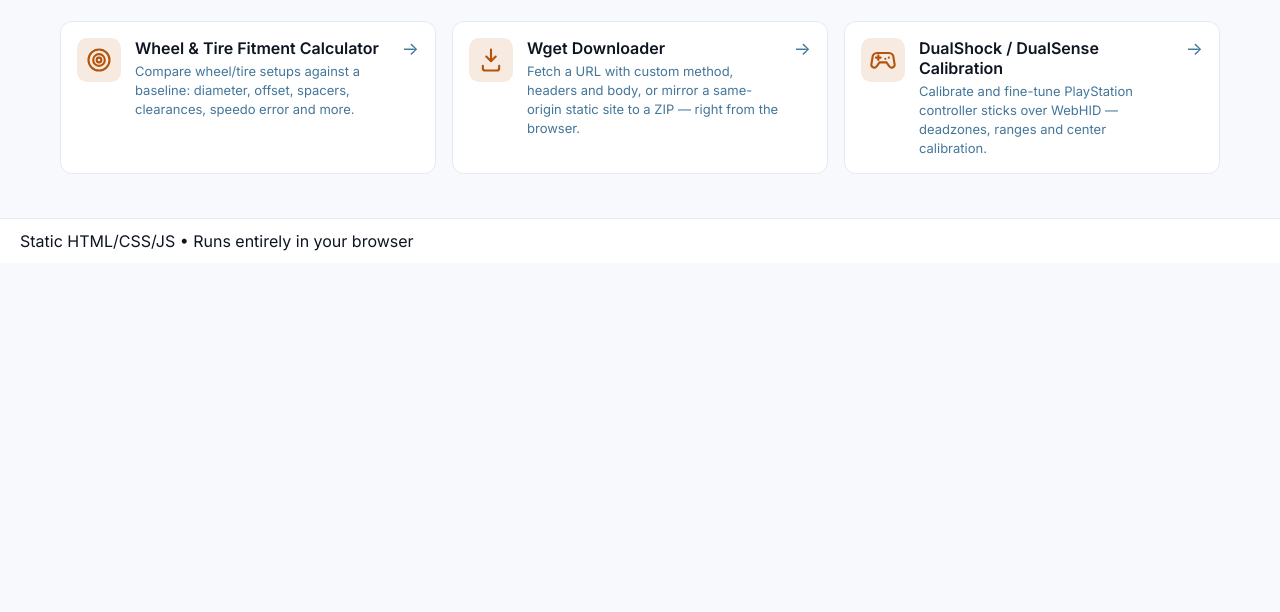
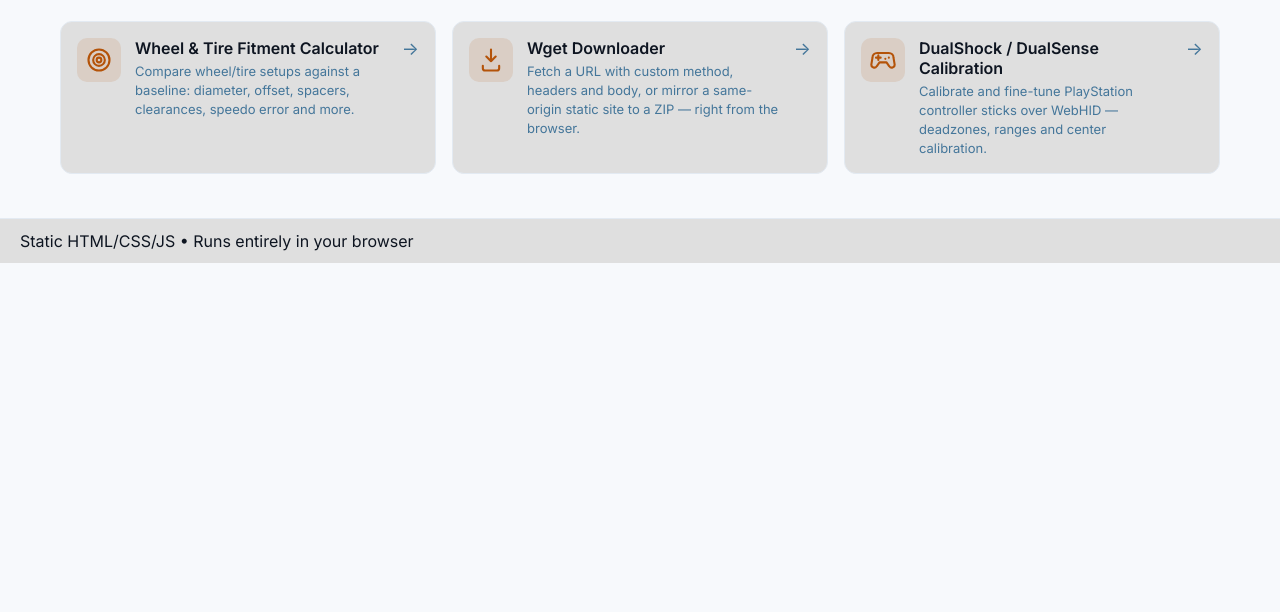
Before and after one commit to uae2000uae/ToolMeUp, a plain HTML site: page index.html in a window 1280 px wide. Shown: the part 188-800 px from the top of the page. Drawn offline with Linux system fonts and the light colour scheme.

Commit message:
Version 1.1.1

```diff
--- a/styles.css
+++ b/styles.css
@@ -15,7 +15,7 @@ html[data-theme="light"] {
   --bg: #f7f9fc;
   --fg: #0e1521;
   --muted: #44769a;
-  --panel: #ffffff;
+  --panel: #dfdfdf;
   --accent: #b45309;
   --accent-2: #16a34a;
   --warn: #b45309;
```
